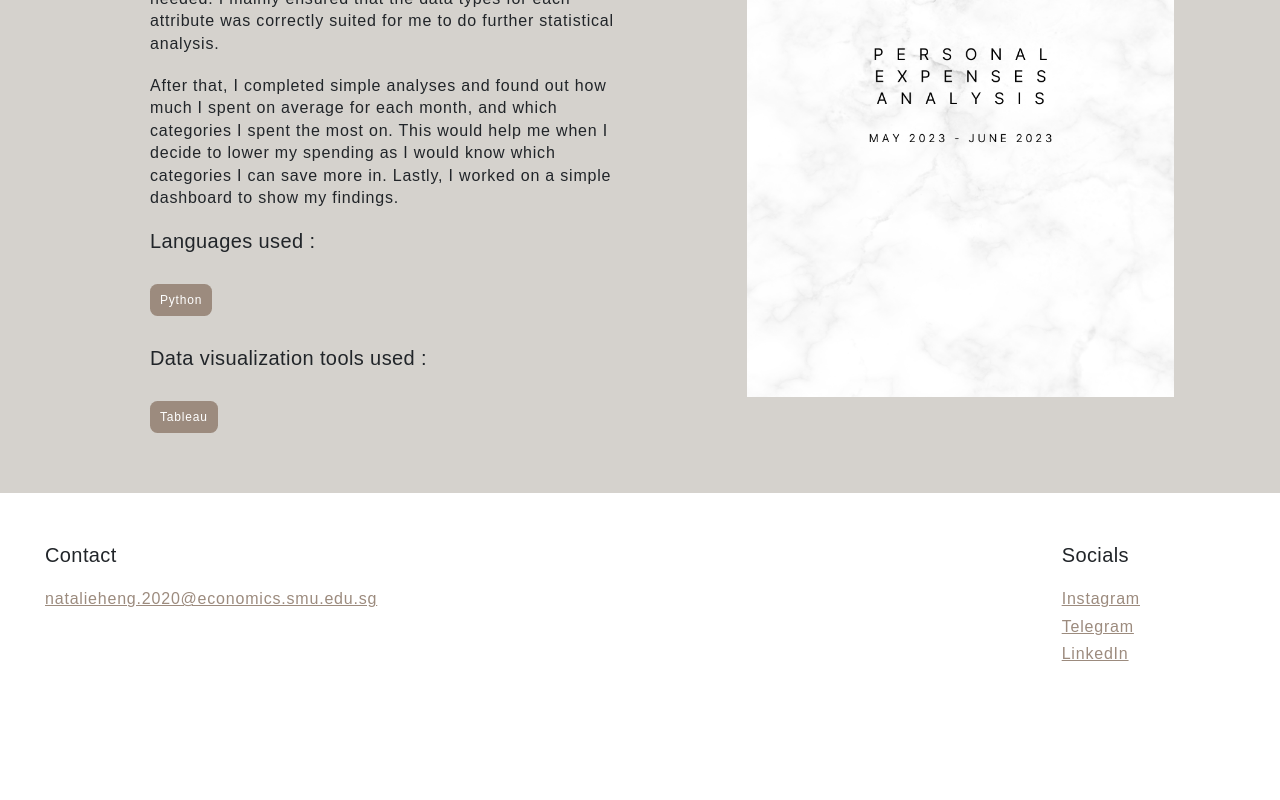
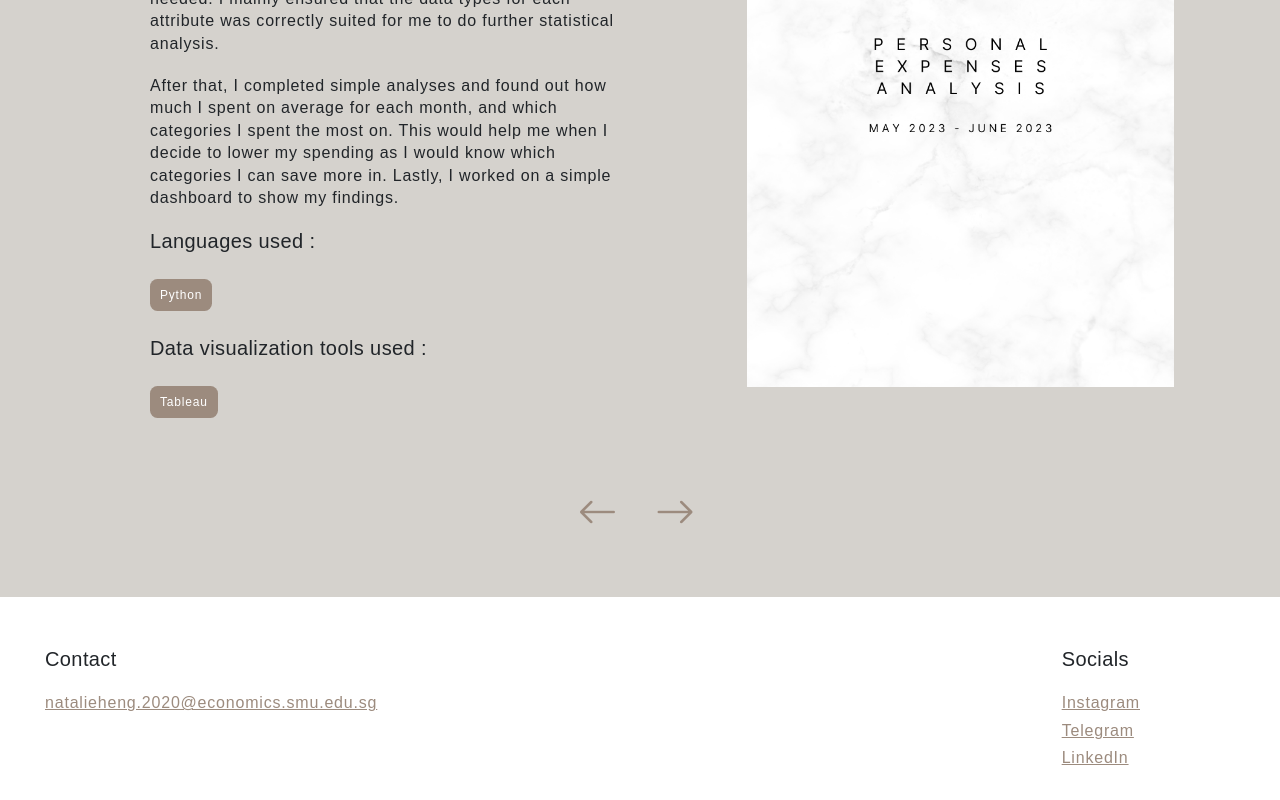
Before and after one commit to natalieheng/aboutNat, a Vue app: page /projects/personal-expenses in a window 1280 px wide. Shown: the part 404-1204 px from the top of the page. Before the commit the page ends 1100 px from the top, so only its background shows below. Built offline with nearby package versions, Linux system fonts and the light colour scheme.

Commit message:
Navigation arrows

```diff
--- /dev/null
+++ b/src/components/ui/CustomPagination.vue
@@ -0,0 +1,78 @@
+<template>
+    <div class="custom-pagination">
+        <div class="row">
+            <div class="col-6 d-flex justify-content-end text-center">
+                <router-link :to="prevLink" :class="{ disabled: prevDisabled }">
+                    <i class="bi bi-arrow-left arrow"></i>
+                    <p class="navigation-button-wording">{{ prevText }}</p>
+                </router-link>
+            </div>
+            <div class="col-6 d-flex justify-content-start text-center">
+                <router-link :to="nextLink" :class="{ disabled: nextDisabled }">
+                    <i class="bi bi-arrow-right arrow"></i>
+                    <p class="navigation-button-wording">{{ nextText }}</p>
+                </router-link>
+            </div>
+        </div>
+    </div>
+</template>
+
+<script>
+export default {
+    props: {
+        prevLink: {
+            type: String,
+            required: true,
+        },
+        nextLink: {
+            type: String,
+            required: true,
+        },
+        prevText: {
+            type: String,
+            default: 'Previous',
+        },
+        nextText: {
+            type: String,
+            default: 'Next',
+        },
+        prevDisabled: {
+            type: Boolean,
+            default: true,
+        },
+        nextDisabled: {
+            type: Boolean,
+            default: true,
+        },
+    },
+};
+</script>
+
+<style scoped>
+.custom-pagination {
+    padding: 0.5rem 2.5rem;
+}
+
+.arrow {
+    font-size: 2rem;
+    color: var(--color-brown);
+}
+
+/* On hover, navigation-word-button fade in */
+.navigation-button-wording {
+    opacity: 0;
+    transition: opacity 0.3s ease-in-out;
+    font-size: 0.8rem;
+    color: var(--color-brown);
+}
+
+.custom-pagination:hover .navigation-button-wording {
+    opacity: 1;
+}
+
+a {
+    /* Remove link colours */
+    color: inherit;
+    text-decoration: none;
+}
+</style>
--- a/src/views/AboutView.vue
+++ b/src/views/AboutView.vue
@@ -91,7 +91,7 @@ img {
     background-color: var(--color-brown);
     font-weight: normal;
     padding: 10px;
-    margin: 0.5rem;
+    margin: 0.25rem 0.5rem;
 }
 
 .write-up {
--- a/src/views/projects/AirfareAnalysisView.vue
+++ b/src/views/projects/AirfareAnalysisView.vue
@@ -55,12 +55,27 @@
                         </div>
                     </div>
                 </div>
+                <!-- Previous and Next project -->
+                <div class="col-12">
+                    <!-- Left button -->
+                    <CustomPagination
+                        :prev-link="prevLink"
+                        :next-link="nextLink"
+                        prev-text="Previous"
+                        next-text="Back to all"
+                    />
+                </div>
             </div>
         </div>
     </main>
 </template>
 
-<script setup lang="ts"></script>
+<script setup lang="ts">
+import CustomPagination from '@/components/ui/CustomPagination.vue';
+
+const prevLink = '/projects/personal-expenses';
+const nextLink = '/projects';
+</script>
 
 <style scoped>
 #airfare-analysis-background {
@@ -96,7 +111,7 @@ img {
     background-color: var(--color-brown);
     font-weight: normal;
     padding: 10px;
-    margin: 0.5rem;
+    margin: 0.25rem 0.5rem;
 }
 
 @media (min-width: 1000px) {
--- a/src/views/projects/PersonalExpensesView.vue
+++ b/src/views/projects/PersonalExpensesView.vue
@@ -44,7 +44,7 @@
                             </div>
                         </div>
                         <div
-                            class="col-xl-6 col-lg-6 order-lg-2 col-12 order-1 mb-4 d-flex align-items-center py-2"
+                            class="col-xl-6 col-lg-6 order-lg-2 col-12 order-1 mb-4 d-flex align-items-center"
                         >
                             <img
                                 src="@/assets/project-images/cover-1.png"
@@ -56,14 +56,24 @@
                 </div>
                 <!-- Previous and Next project -->
                 <div class="col-12">
-
+                    <!-- Left button -->
+                    <CustomPagination
+                        :prev-link="prevLink"
+                        :next-link="nextLink"
+                        prev-text="View all"
+                        next-text="Next"
+                    />
                 </div>
             </div>
         </div>
     </main>
 </template>
 
-<script setup lang="ts"></script>
+<script setup lang="ts">
+import CustomPagination from '@/components/ui/CustomPagination.vue';
+const prevLink = '/projects';
+const nextLink = '/projects/airfare-analysis';
+</script>
 
 <style scoped>
 #personal-expenses-background {
@@ -99,7 +109,8 @@ img {
     background-color: var(--color-brown);
     font-weight: normal;
     padding: 10px;
-    margin: 0.5rem;
+    /* 0.25 for top and bottom 0.5 for left and right */
+    margin: 0.25rem 0.5rem;
 }
 
 /* When bigger than md, write up's padding should be increased to 7.5rem */
@@ -107,10 +118,13 @@ img {
     div .write-up {
         padding-left: 7.5rem;
     }
+    .row .custom-pagination {
+        padding-left: 7rem;
+        padding-right: 7rem;
+    }
 }
 
 .write-up {
     padding-left: 2.5rem;
 }
-
 </style>
```
Also changed, not shown: src/components/ui/BeforeAfterButton.vue (deleted).
